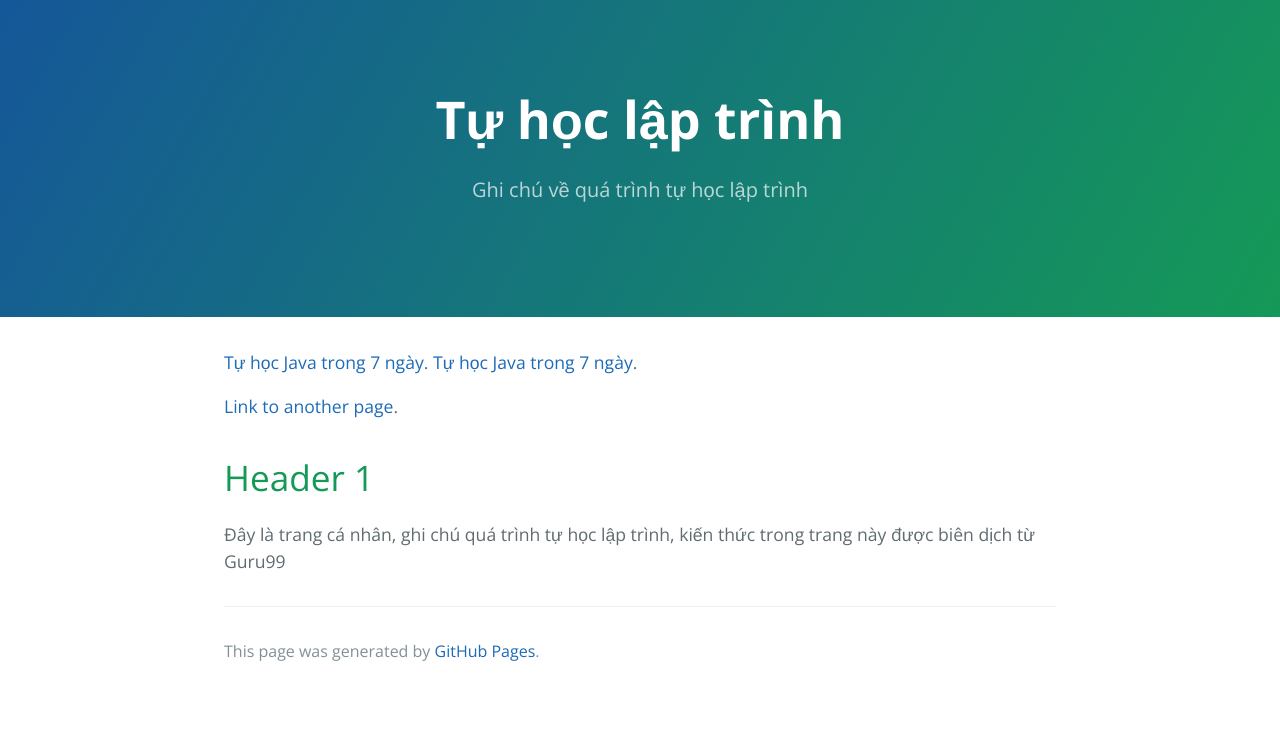
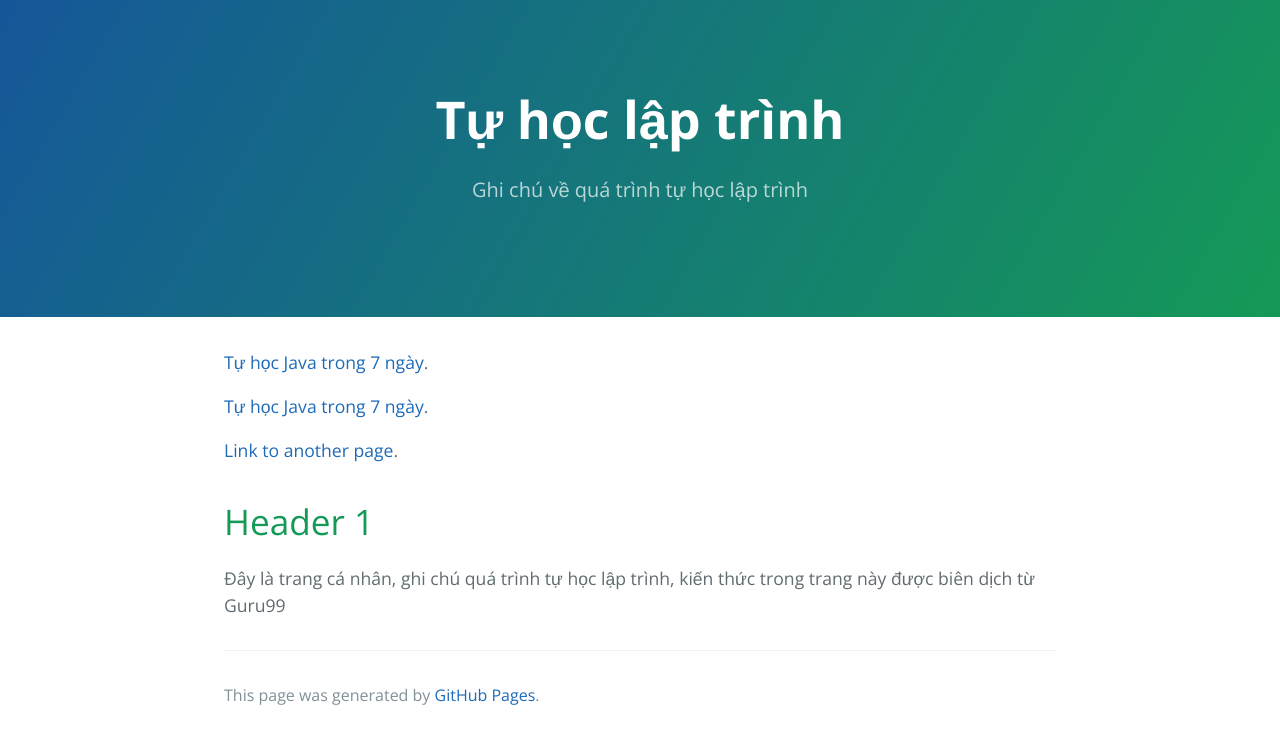
Before and after one commit to lxnhiqn905/lxnhiqn905.github.io, a Jekyll site: the page built from index.md, in a window 1280 px wide. Shown: the top 744 px of the page. Built offline with Jekyll 4.4.1, drawn with Linux system fonts in a browser that asks for light colours.

Commit message:
Edit link

```diff
--- a/index.md
+++ b/index.md
@@ -4,8 +4,9 @@ title: Tự học lập trình
 description: Ghi chú về quá trình tự học lập trình
 ---
 
-[Tự học Java trong 7 ngày](./tu-hoc-java-trong-7-ngay).
-[Tự học Java trong 7 ngày](./tu-hoc-nodejs-trong-3-ngay).
+[Tự học Java trong 7 ngày](./tu-hoc-java-trong-7-ngay/).
+
+[Tự học Java trong 7 ngày](./tu-hoc-nodejs-trong-3-ngay/).
 
 [Link to another page](./another-page.md).
 
```
Also changed, not shown: tu-hoc-nodejs-trong-3-ngay/index.md (+1 -1 lines).
